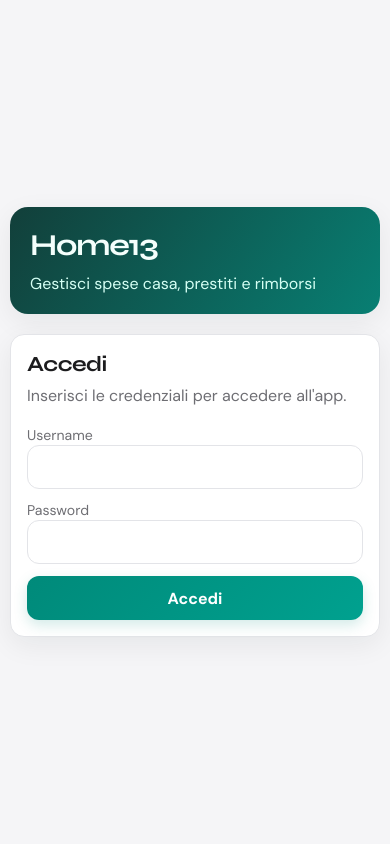
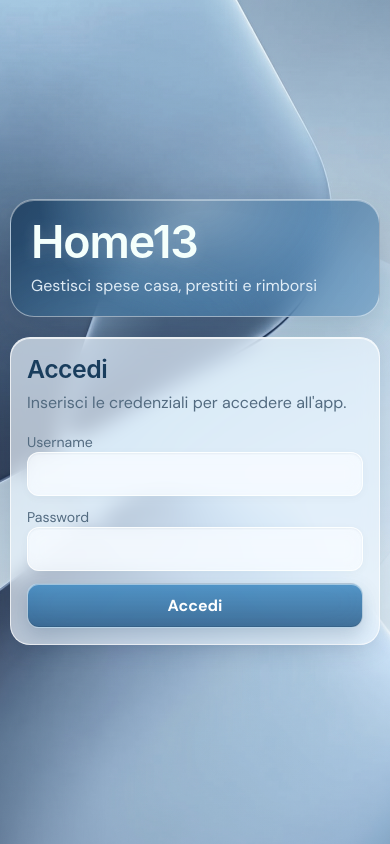
Before and after one commit to verga169/Home13, a Flask app: page /login in a window 390 px wide. Run offline with Flask 3, Linux system fonts and the light colour scheme; data that the repository does not hold is empty; some libraries are stand-ins or nearby versions.

Commit message:
Enhance styles for improved readability and layout; add task configuration for local development

```diff
--- a/templates/login.html
+++ b/templates/login.html
@@ -9,16 +9,17 @@
     <link href="https://fonts.googleapis.com/css2?family=DM+Sans:wght@400;500;700&family=Syne:wght@500;700&display=swap" rel="stylesheet">
     <style>
         :root {
-            --bg: #f5f5f7;
-            --card: #ffffff;
-            --ink: #1c1c1e;
-            --muted: #6e6e73;
-            --line: #e3e4e8;
-            --brand: #008a7a;
-            --brand-dark: #007568;
+            color-scheme: light;
+            --bg: #b8d0e3;
+            --card: rgba(239, 247, 253, 0.68);
+            --ink: #14243a;
+            --muted: #536b80;
+            --line: rgba(42, 73, 103, 0.17);
+            --brand: #1977bd;
+            --brand-dark: #124d83;
             --danger-bg: #fee2e2;
             --danger-ink: #7f1d1d;
-            --shadow: 0 8px 28px rgba(20, 28, 25, 0.065);
+            --shadow: 0 14px 36px rgba(20, 44, 71, 0.18), 0 2px 8px rgba(20, 44, 71, 0.08);
         }
 
         * { box-sizing: border-box; }
@@ -37,9 +38,12 @@
             width: 100%;
             max-width: 100%;
             min-height: 100%;
+            overflow-x: hidden;
         }
 
         body {
+            position: relative;
+            isolation: isolate;
             margin: 0;
             min-height: 100vh;
             display: grid;
@@ -48,35 +52,83 @@
             font-family: "DM Sans", sans-serif;
             color: var(--ink);
             background: var(--bg);
+            background-attachment: fixed;
             -webkit-font-smoothing: antialiased;
+        }
+
+        body::before {
+            position: fixed;
+            z-index: -1;
+            inset: 0;
+            content: "";
+            pointer-events: none;
+            background:
+                linear-gradient(rgba(183, 207, 229, 0.16), rgba(168, 195, 220, 0.2)),
+                url("{{ desktop_wallpaper_url }}") center / cover no-repeat fixed;
         }
 
         .page {
             width: 100%;
-            max-width: 1480px;
+            max-width: 560px;
             margin: 0 auto;
         }
 
         .hero {
+            position: relative;
+            overflow: hidden;
             margin-bottom: 20px;
             padding: 28px;
             color: #f4fffc;
-            background: linear-gradient(125deg, #123f3a 0%, #087f73 100%);
-            border-radius: 20px;
-            box-shadow: var(--shadow);
+            border: 1px solid rgba(255, 255, 255, 0.48);
+            border-radius: 28px;
+            background: linear-gradient(125deg, rgba(30, 62, 94, 0.78), rgba(59, 106, 147, 0.68) 56%, rgba(107, 151, 188, 0.62));
+            box-shadow: 0 22px 54px rgba(20, 67, 108, 0.2), inset 0 1px 0 rgba(255, 255, 255, 0.46);
+            -webkit-backdrop-filter: blur(24px) saturate(170%);
+            backdrop-filter: blur(24px) saturate(170%);
+        }
+
+        .hero::before,
+        .hero::after {
+            position: absolute;
+            border-radius: 50%;
+            content: "";
+            pointer-events: none;
+            filter: blur(2px);
+        }
+
+        .hero::before {
+            top: -130px;
+            right: 8%;
+            width: 310px;
+            height: 250px;
+            background: radial-gradient(ellipse, rgba(240, 249, 255, 0.34), rgba(150, 198, 231, 0.12) 58%, transparent 72%);
+        }
+
+        .hero::after {
+            right: 25%;
+            bottom: -195px;
+            width: 380px;
+            height: 280px;
+            background: radial-gradient(ellipse, rgba(150, 207, 239, 0.24), transparent 72%);
         }
 
         .hero h1 {
+            position: relative;
+            z-index: 1;
             margin: 0;
-            font-family: "Syne", sans-serif;
-            font-size: clamp(1.9rem, 5vw, 2.7rem);
-            font-weight: 700;
-            letter-spacing: -0.04em;
+            font-family: -apple-system, BlinkMacSystemFont, "Segoe UI", sans-serif;
+            font-size: clamp(2.8rem, 5vw, 4.2rem);
+            font-weight: 600;
+            letter-spacing: -0.025em;
+            line-height: 1;
+            text-shadow: 0 1px 14px rgba(255, 255, 255, 0.16);
         }
 
         .hero p {
+            position: relative;
+            z-index: 1;
             margin: 10px 0 0;
-            color: #d5fff4;
+            color: rgba(239, 248, 255, 0.9);
             max-width: 720px;
         }
 
@@ -84,18 +136,22 @@
             width: 100%;
             max-width: 480px;
             margin: 0 auto;
-            background: var(--card);
-            border: 1px solid var(--line);
-            border-radius: 16px;
-            box-shadow: var(--shadow);
+            background: rgba(239, 247, 253, 0.52);
+            border: 1px solid rgba(255, 255, 255, 0.78);
+            border-radius: 22px;
+            box-shadow: 0 16px 44px rgba(20, 44, 71, 0.1), inset 0 1px 0 rgba(255, 255, 255, 0.76);
             padding: 20px;
+            -webkit-backdrop-filter: blur(24px) saturate(155%);
+            backdrop-filter: blur(24px) saturate(155%);
         }
 
         .card h2 {
             margin: 0 0 8px;
-            font-family: "Syne", sans-serif;
-            font-size: 1.35rem;
-            letter-spacing: -0.025em;
+            color: #193d5d;
+            font-family: -apple-system, BlinkMacSystemFont, "Segoe UI", sans-serif;
+            font-size: 1.55rem;
+            font-weight: 600;
+            letter-spacing: -0.02em;
         }
 
         .card > p {
@@ -126,19 +182,22 @@
 
         input {
             width: 100%;
-            border: 1px solid var(--line);
+            border: 1px solid rgba(255, 255, 255, 0.72);
             border-radius: 12px;
             padding: 10px;
             font: inherit;
             color: var(--ink);
             min-height: 44px;
-            background: #fff;
+            background: rgba(247, 251, 255, 0.74);
+            box-shadow: inset 0 1px 2px rgba(20, 44, 71, 0.05), 0 2px 8px rgba(20, 44, 71, 0.04);
+            -webkit-backdrop-filter: blur(8px) saturate(135%);
+            backdrop-filter: blur(8px) saturate(135%);
         }
 
         input:focus {
             outline: none;
-            border-color: rgba(0, 138, 122, 0.5);
-            box-shadow: 0 0 0 3px rgba(0, 138, 122, 0.13);
+            border-color: rgba(25, 119, 189, 0.55);
+            box-shadow: 0 0 0 3px rgba(25, 119, 189, 0.15);
         }
 
         .btn {
@@ -148,18 +207,21 @@
             min-height: 44px;
             padding: 11px 14px;
             color: #fff;
-            background: linear-gradient(135deg, #008a7a, #00a18f);
+            border: 1px solid rgba(255, 255, 255, 0.58);
+            background: linear-gradient(180deg, rgba(55, 132, 190, 0.84), rgba(24, 79, 128, 0.8));
             font: inherit;
             font-weight: 700;
             cursor: pointer;
-            box-shadow: 0 5px 14px rgba(0, 138, 122, 0.18);
-            transition: transform 180ms ease, box-shadow 180ms ease, background-color 180ms ease;
+            box-shadow: 0 8px 20px rgba(20, 50, 82, 0.2), inset 0 1px 0 rgba(255, 255, 255, 0.46), inset 0 -1px 0 rgba(10, 31, 54, 0.16);
+            -webkit-backdrop-filter: blur(18px) saturate(175%);
+            backdrop-filter: blur(18px) saturate(175%);
+            transition: transform 180ms ease, box-shadow 180ms ease, background 180ms ease;
         }
 
         .btn:hover {
-            background: var(--brand-dark);
+            background: linear-gradient(180deg, rgba(73, 151, 209, 0.9), rgba(28, 86, 137, 0.86));
             transform: translateY(-1px);
-            box-shadow: 0 8px 18px rgba(0, 138, 122, 0.22);
+            box-shadow: 0 10px 24px rgba(20, 50, 82, 0.26), inset 0 1px 0 rgba(255, 255, 255, 0.52);
         }
 
         .btn:active {
@@ -168,9 +230,37 @@
         }
 
         @media (max-width: 620px) {
-            body { padding: 14px 10px; }
-            .hero { padding: 20px; border-radius: 18px; }
-            .card { padding: 16px; border-radius: 14px; }
+            body {
+                padding: 14px 10px;
+                background-attachment: scroll;
+            }
+
+            body::before {
+                background:
+                    linear-gradient(rgba(218, 235, 248, 0.08), rgba(195, 219, 238, 0.14)),
+                    url("{{ mobile_wallpaper_url }}") center / cover no-repeat;
+                background-attachment: scroll;
+            }
+
+            .hero {
+                padding: 20px;
+                border-radius: 24px;
+                border-color: rgba(255, 255, 255, 0.5);
+                background: linear-gradient(125deg, rgba(30, 62, 94, 0.86), rgba(59, 106, 147, 0.76) 58%, rgba(107, 151, 188, 0.7));
+                box-shadow: 0 18px 40px rgba(20, 44, 71, 0.2), inset 0 1px 0 rgba(255, 255, 255, 0.4);
+                -webkit-backdrop-filter: blur(14px) saturate(150%);
+                backdrop-filter: blur(14px) saturate(150%);
+            }
+
+            .card {
+                padding: 16px;
+                border-radius: 20px;
+                border-color: rgba(255, 255, 255, 0.72);
+                background: rgba(239, 247, 253, 0.68);
+                box-shadow: 0 8px 22px rgba(20, 44, 71, 0.11), inset 0 1px 0 rgba(255, 255, 255, 0.72);
+                -webkit-backdrop-filter: blur(10px) saturate(140%);
+                backdrop-filter: blur(10px) saturate(140%);
+            }
         }
     </style>
 </head>
```
Also changed, not shown: templates/index.html (+32 -0 lines).
